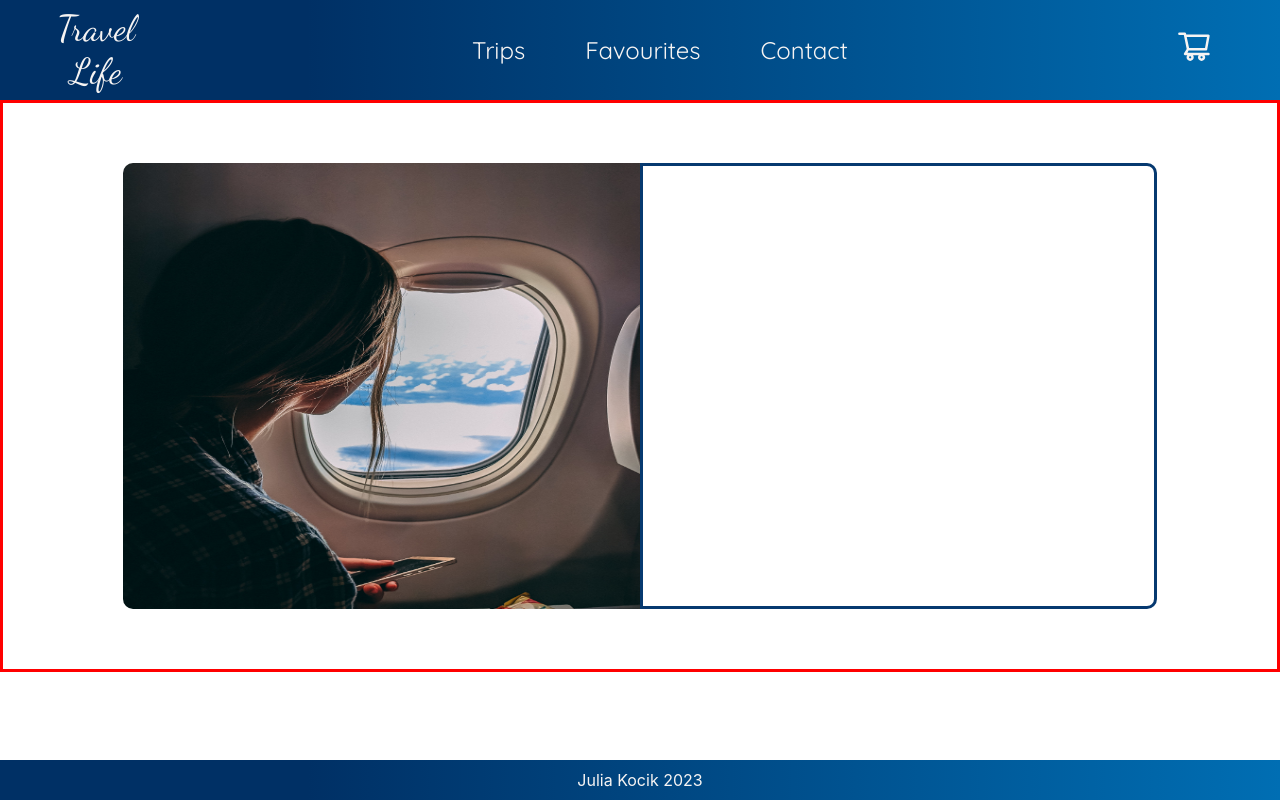
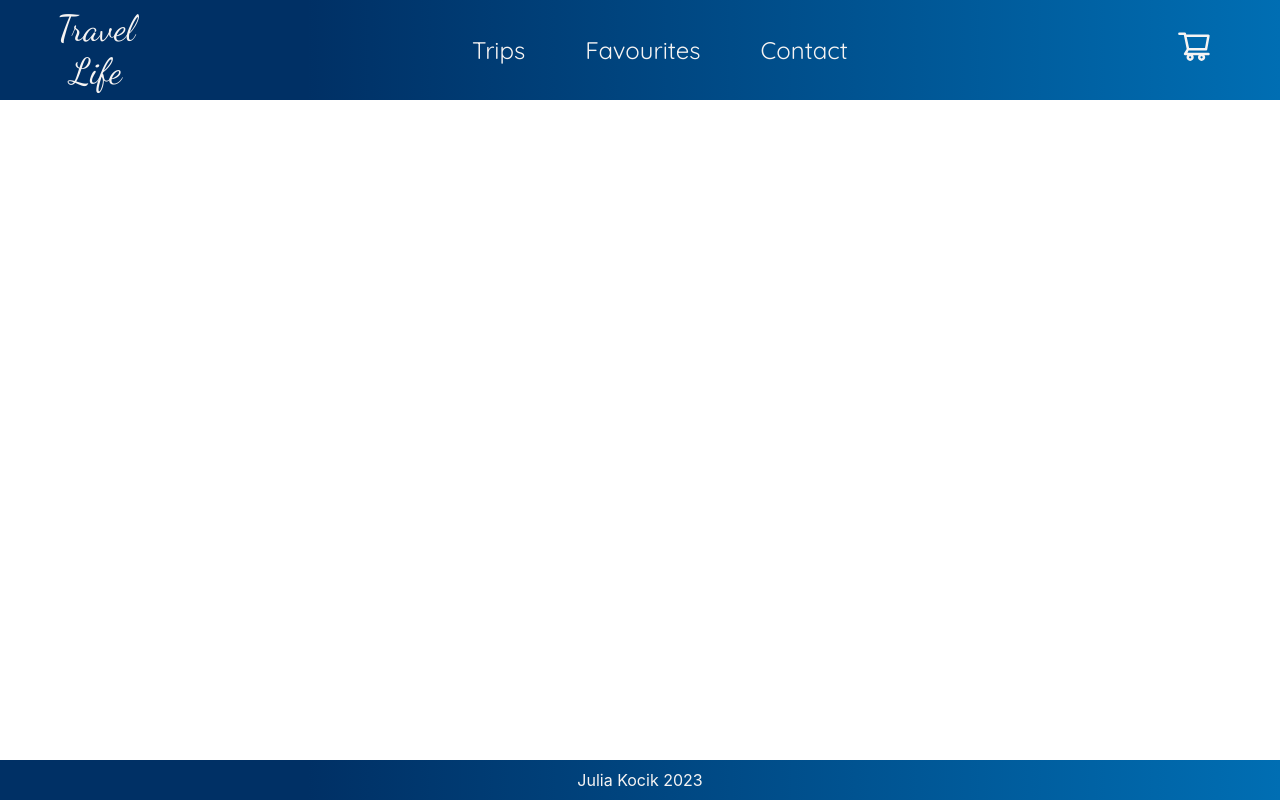
Before and after one commit to julia-kocik/react-travel-agency, a React (Create React App) app: page /contact in a window 1280 px wide. Built offline with nearby package versions, Linux system fonts and the light colour scheme.

Commit message:
Revert "Add photo to contact page"
This reverts commit a7db625e94ec90188d4809c9968a91b822ffcc72.

```diff
--- a/src/features/Pagination/Pagination.scss
+++ b/src/features/Pagination/Pagination.scss
@@ -7,12 +7,11 @@
     .page_item {
         text-decoration: none;
         color: $color-blue;
-        padding: 6px 14px;
-        border: 2px solid $color-blue;
+        padding: 0 10px;
+        border: 1px solid $color-blue;
         border-radius: 10px;
         margin: 0 10px;
         cursor: pointer;
-        font-size: 18px;
     }
     .page_item_active {
         background-color: $color-blue;
--- a/src/views/Contact/Contact.scss
+++ b/src/views/Contact/Contact.scss
@@ -6,25 +6,3 @@
     background: $linear-gradient;
     height: 100px;
 }
-.contact_content_container {
-    min-height: 572px;
-    width: 100%;
-    border: 3px solid red;
-    display: flex;
-    padding: 60px 120px;
-    .contact_photo {
-        flex: 0 0 50%;
-        background-image: url('../../../public/images/window.jpg');
-        background-size: 100% 100%;
-        border-radius: 10px;
-        border-top-right-radius: 0;
-        border-bottom-right-radius: 0;
-    }
-    .contact_form {
-        border: 3px solid $color-blue;
-        flex: 0 0 50%;
-        border-radius: 10px;
-        border-top-left-radius: 0;
-        border-bottom-left-radius: 0;
-    }
-}
--- a/src/views/Contact/Contact.tsx
+++ b/src/views/Contact/Contact.tsx
@@ -7,13 +7,10 @@ import './Contact.scss'
 const Contact = () => {
     return (
         <div>
-            <div className="contact_nav_container">
+             <div className="contact_nav_container">
                 <NavBar />
             </div>
-            <div className="contact_content_container">
-                <div className="contact_photo"></div>
-                <div className="contact_form"></div>
-            </div>
+            <div></div>
             <Footer />
         </div>
     )
```
Also changed, not shown: public/images/window.jpg (deleted).
